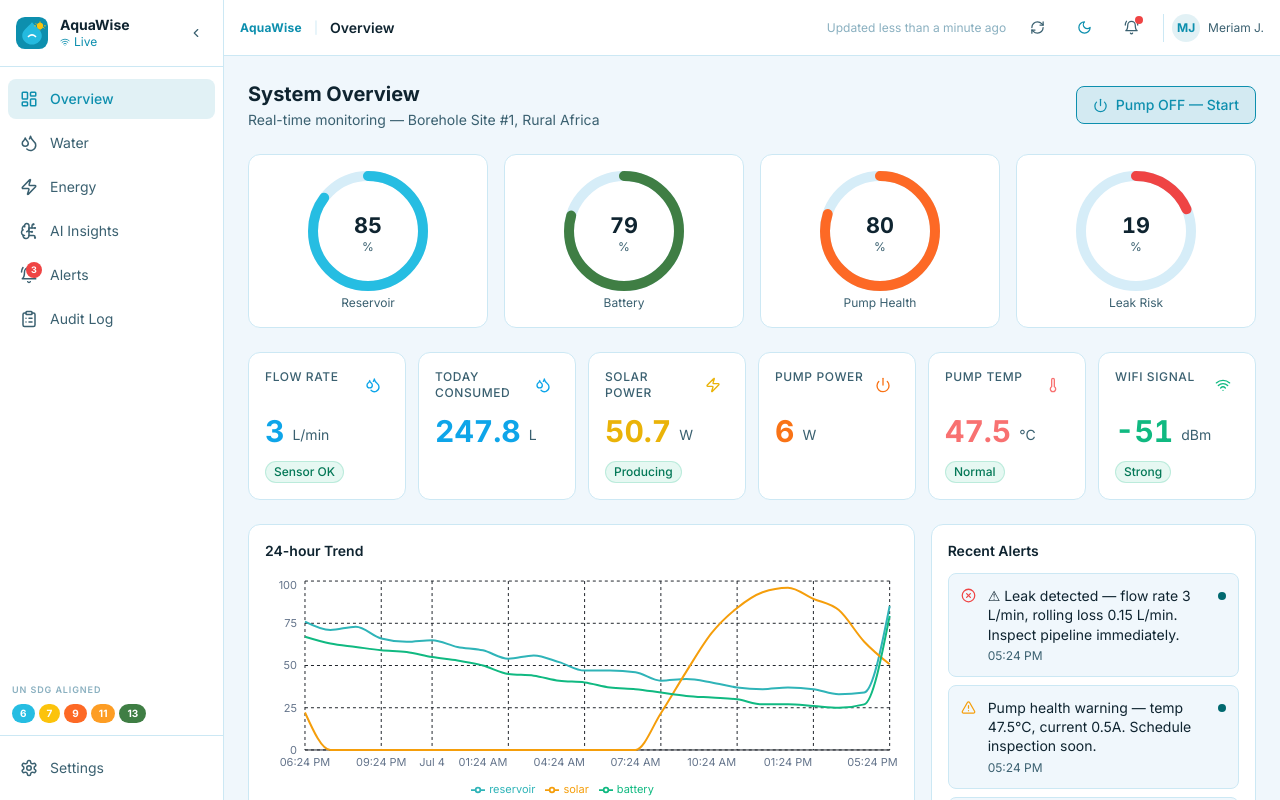
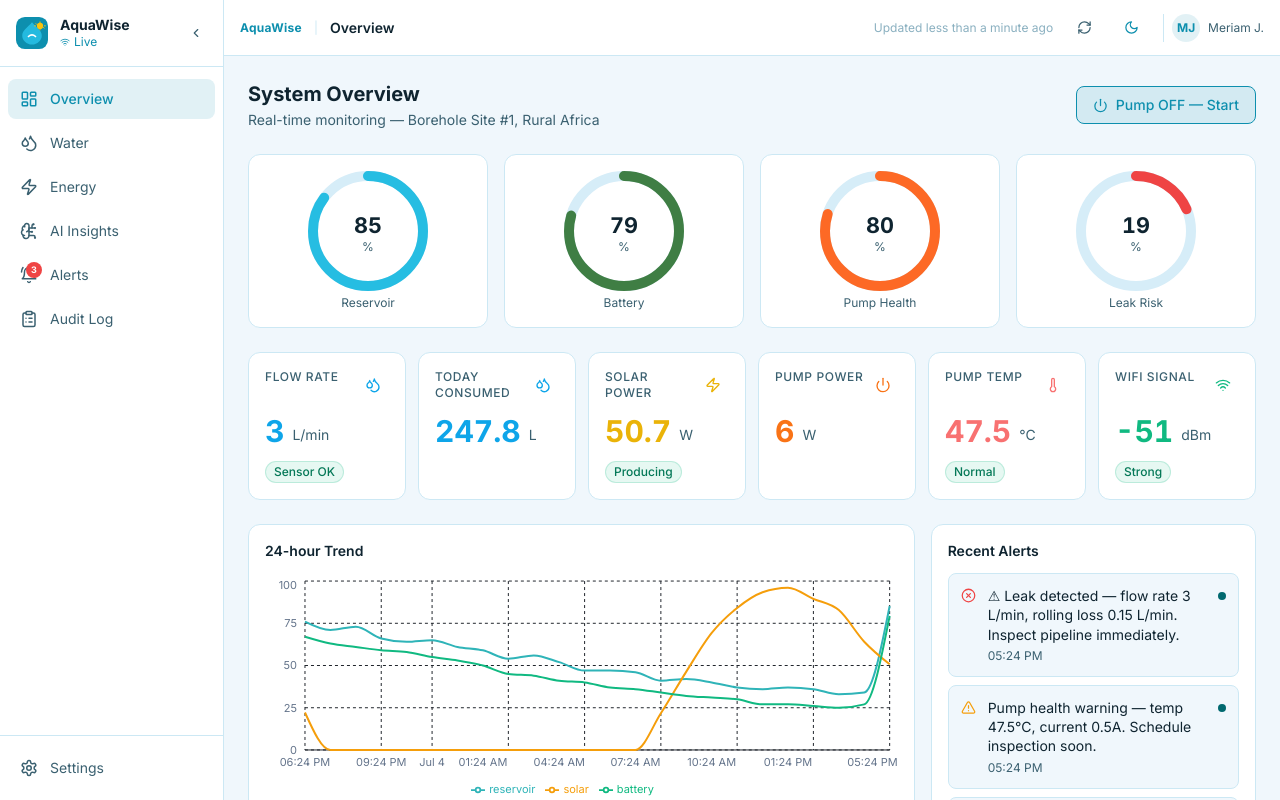
Before and after one commit to meriamjadoui/AquaGrid-AI, a React (Vite) app in the folder dashboard/: page /overview in a window 1280 px wide. Built offline with nearby package versions, Linux system fonts and the light colour scheme.

Commit message:
chore: remove SDG badge strip from sidebar and bell button from topbar

```diff
--- a/dashboard/src/components/Layout/Sidebar.jsx
+++ b/dashboard/src/components/Layout/Sidebar.jsx
@@ -16,14 +16,6 @@ const NAV = [
   { to: '/audit',    icon: ClipboardList,   label: 'Audit Log'    },
 ]
 
-const SDGS = [
-  { n: 6,  color: '#26BDE2', title: 'Clean Water' },
-  { n: 7,  color: '#FCC30B', title: 'Clean Energy' },
-  { n: 9,  color: '#FD6925', title: 'Innovation' },
-  { n: 11, color: '#FD9D24', title: 'Sust. Cities' },
-  { n: 13, color: '#3F7E44', title: 'Climate Action' },
-]
-
 export default function Sidebar() {
   const { sidebarOpen, toggleSidebar, alerts } = useStore()
   const unread = alerts.filter(a => !a.read).length
@@ -39,7 +31,6 @@ export default function Sidebar() {
       {/* Logo */}
       <div className="flex items-center gap-3 px-4 py-4 border-b" style={{ borderColor: 'var(--color-surface-border)' }}>
         <div className="shrink-0">
-          {/* AquaWise droplet + sun logo */}
           <svg viewBox="0 0 36 36" fill="none" className="w-8 h-8" aria-label="AquaWise logo">
             <rect width="36" height="36" rx="10" fill="#0d8fae"/>
             <path d="M18 6 C13 12 7 15 7 21 C7 25.9 12 31 18 31 C24 31 29 25.9 29 21 C29 15 23 12 18 6Z"
@@ -90,25 +81,6 @@ export default function Sidebar() {
         ))}
       </nav>
 
-      {/* SDG badges */}
-      {sidebarOpen && (
-        <div className="px-3 pb-3">
-          <p className="text-[9px] uppercase tracking-widest font-semibold mb-2" style={{ color: 'var(--color-text-faint)' }}>UN SDG Aligned</p>
-          <div className="flex flex-wrap gap-1">
-            {SDGS.map(({ n, color, title }) => (
-              <span
-                key={n}
-                className="sdg-pill"
-                style={{ background: color }}
-                title={`SDG ${n}: ${title}`}
-              >
-                {n}
-              </span>
-            ))}
-          </div>
-        </div>
-      )}
-
       {/* Bottom */}
       <div className="px-2 py-3 border-t" style={{ borderColor: 'var(--color-surface-border)' }}>
         <NavLink
--- a/dashboard/src/components/Layout/TopBar.jsx
+++ b/dashboard/src/components/Layout/TopBar.jsx
@@ -1,6 +1,6 @@
 import React, { useEffect } from 'react'
 import { useLocation } from 'react-router-dom'
-import { RefreshCw, BellRing, Sun, Moon } from 'lucide-react'
+import { RefreshCw, Sun, Moon } from 'lucide-react'
 import useStore from '../../store/useStore'
 import { formatDistanceToNow } from 'date-fns'
 
@@ -16,8 +16,7 @@ const PAGE_TITLES = {
 
 export default function TopBar() {
   const { pathname } = useLocation()
-  const { lastUpdated, refreshSensors, alerts, theme, toggleTheme } = useStore()
-  const unread = alerts.filter(a => !a.read).length
+  const { lastUpdated, refreshSensors, theme, toggleTheme } = useStore()
 
   useEffect(() => {
     const t = setInterval(refreshSensors, 10_000)
@@ -59,11 +58,7 @@ export default function TopBar() {
         }
       </button>
 
-      <button className="relative btn-ghost p-2" aria-label="Notifications">
-        <BellRing size={15} />
-        {unread > 0 && <span className="absolute top-1 right-1 w-2 h-2 bg-red-500 rounded-full" />}
-      </button>
-
+      {/* Avatar */}
       <div className="flex items-center gap-2 pl-2 border-l" style={{ borderColor: 'var(--color-surface-border)' }}>
         <div
           className="w-7 h-7 rounded-full flex items-center justify-center text-xs font-bold"
```
